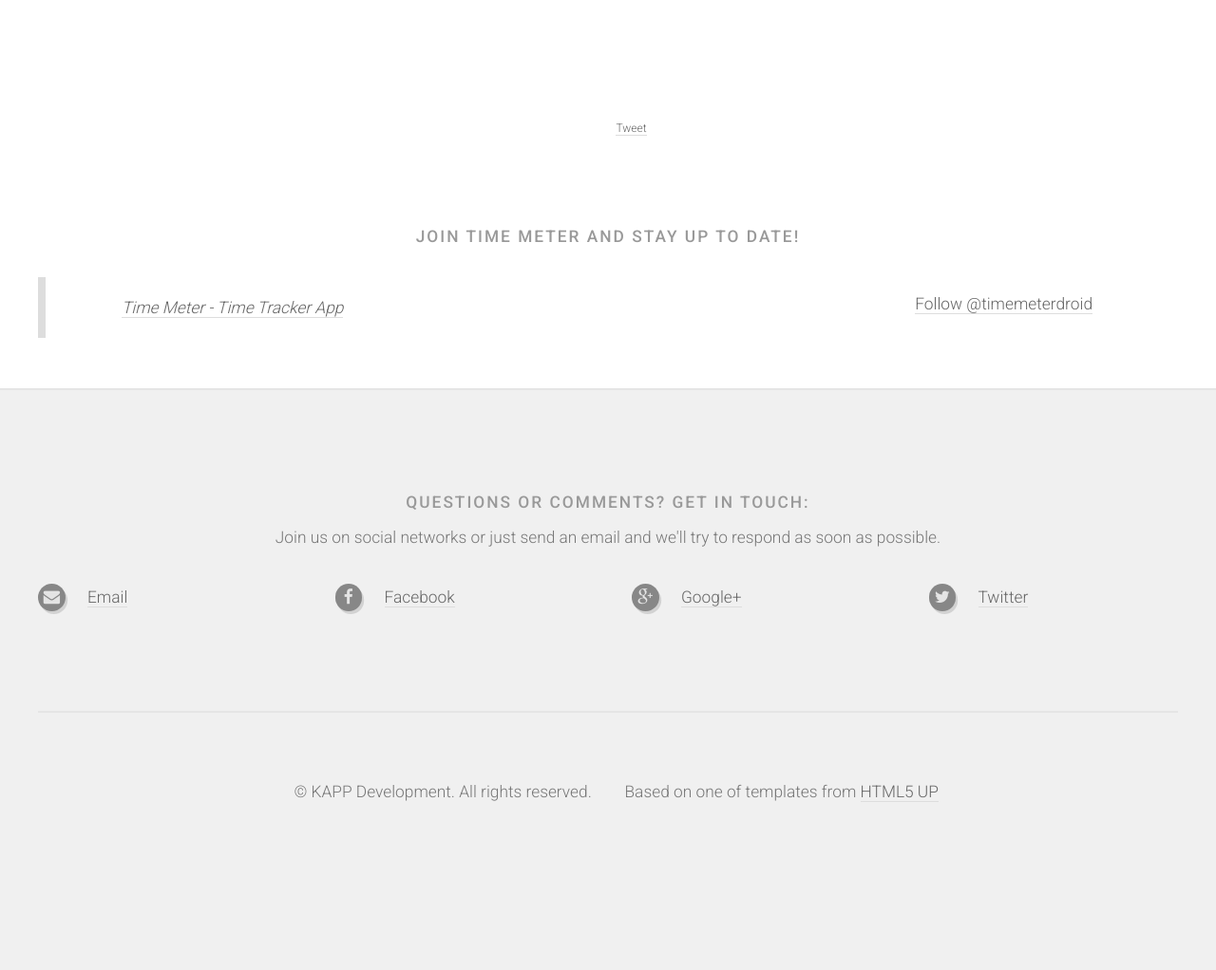
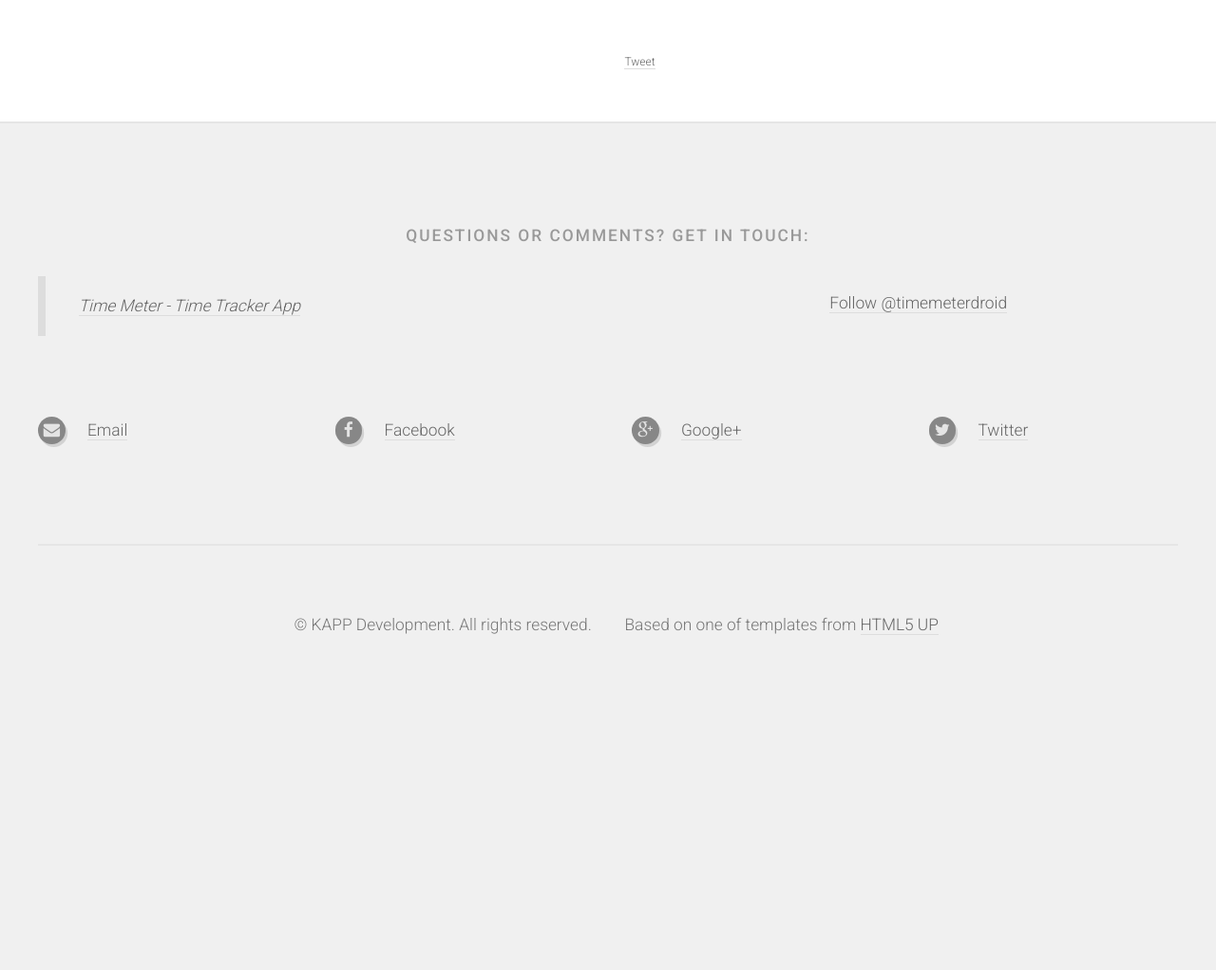
Before and after one commit to gkarpiak/timemeterio, a plain HTML site: page index.html in a window 1280 px wide. Shown: the part 988-2010 px from the top of the page at 95% size. After the commit the page ends 1834 px from the top, so only its background shows below. Drawn offline with Linux system fonts and the light colour scheme.

Commit message:
Adjust social buttons

```diff
--- a/assets/css/main.css
+++ b/assets/css/main.css
@@ -2502,9 +2502,10 @@
 	}
 	.facebook, .twitter, .google {
 		float:left;
-		height:100px;
+		height:40px;
 		overflow:hidden;
 		font-size: 12px;
+		padding-left: 18px;
 		display:table;
 	}
 
--- a/index.html
+++ b/index.html
@@ -95,7 +95,7 @@
 
 				<div id="features-wrapper">
 					<section id="features" class="container">
-					<div class="row" style="padding-top:10px;padding-bottom:40px;">
+					<div class="row" style="padding-top:0px;padding-bottom:20px;">
 					<div style="text-align: center;width:100%">
 					<div class="social" style="display: inline-block;">
 						<div class="facebook"><div class="vert">
@@ -110,29 +110,16 @@
 							<g:plusone href="http://timemeter.io" size="medium"></g:plusone>
 						</div></div>
 					</div>
-					<!--table class="bbottom" height="29px"><tr>
-						<td>
-							<div class="fb-like" data-href="http://timemeter.io" data-layout="button_count" data-action="recommend" data-show-faces="true" data-share="false" style="overflow:hidden;position:relative;vertical-align:bottom;"></div>
-						</td>
-						<td>
-							<a href="https://twitter.com/share" class="twitter-share-button" data-url="http://timemeter.io" data-size="small" data-hashtags="timetracker,android">Tweet</a>
-							<script>!function(d,s,id){var js,fjs=d.getElementsByTagName(s)[0],p=/^http:/.test(d.location)?'http':'https';if(!d.getElementById(id)){js=d.createElement(s);js.id=id;js.src=p+'://platform.twitter.com/widgets.js';fjs.parentNode.insertBefore(js,fjs);}}(document, 'script', 'twitter-wjs');</script>
-						</td>
-						<td>
-							<script src="https://apis.google.com/js/platform.js" async defer></script>
-							<g:plusone href="http://timemeter.io" size="medium"></g:plusone>
-						</td>
-					</tr></table-->
 					</div>
 					</div>
 					</section>
 				</div>
 
-				<div id="features-wrapper">
-					<section id="features" class="container">
-
+			<!-- Footer -->
+				<div id="footer-wrapper">
+					<div id="footer" class="container">
 						<header>
-							<h3>Join Time Meter and stay up to date!</h3>
+							<h3 style="text-align:center">Questions or comments? Get in touch:</h3>
 						</header>
 						<div class="row" style="padding-top: 20px;">
 							<div class="4u 12u(mobile)">
@@ -163,19 +150,9 @@
 
 							</div>
 						</div>
-					</section>
-				</div>
-
-			<!-- Footer -->
-				<div id="footer-wrapper">
-					<div id="footer" class="container">
-						<header>
-							<h3 style="text-align:center">Questions or comments? Get in touch:</h3>
-						</header>
 						<div class="row">
 							<div style="width:100%">
 								<section>
-									<p style="text-align:center">Join us on social networks or just send an email and we'll try to respond as soon as possible.</p>
 									<div class="row">
 										<div class="3u 12u(mobile)">
 										<section>
```
